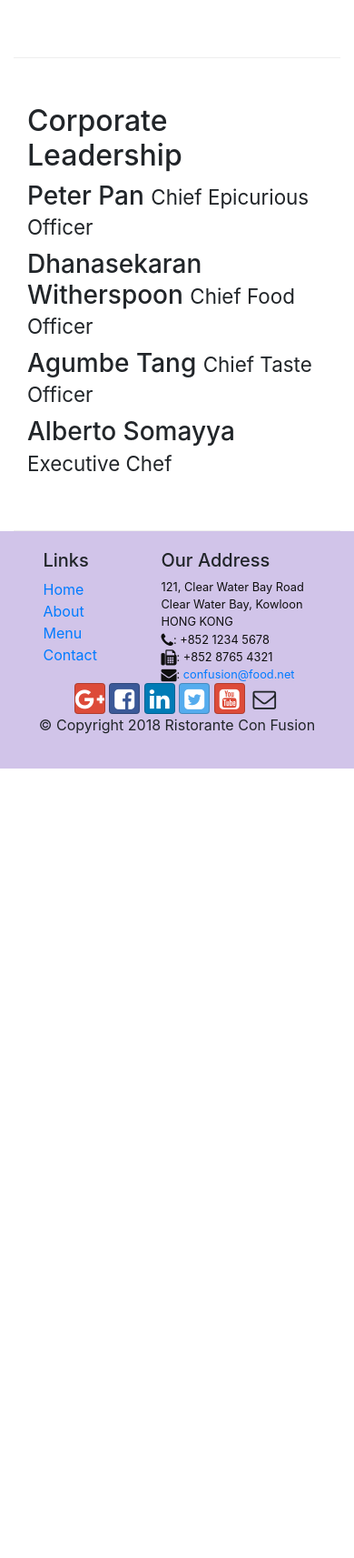
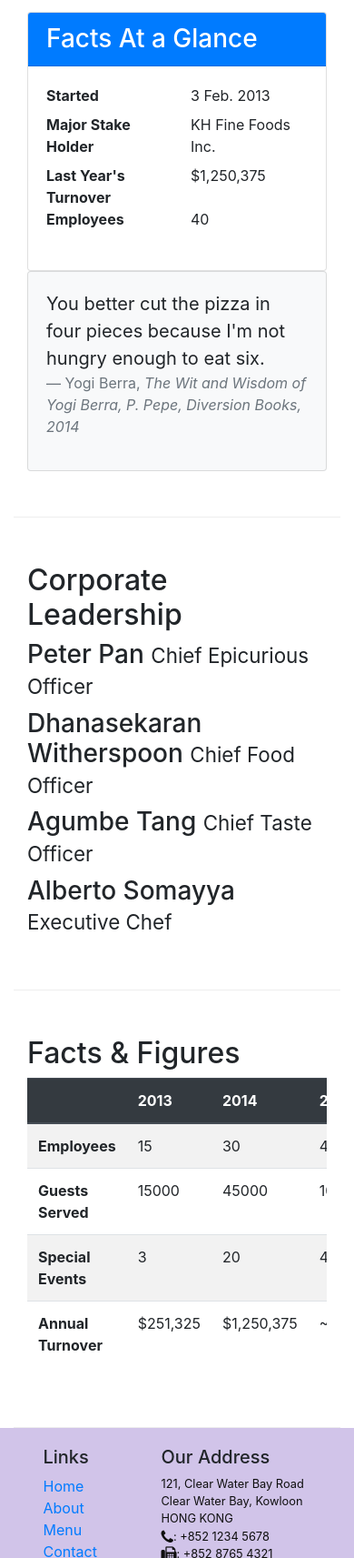
Before and after one commit to jlaidev/Front-End-Web-UI-Frameworks-and-Tools-Bootstrap-4, a website: page conFusion/aboutus.html in a window 390 px wide. Shown: the part 1036-2749 px from the top of the page at 91% size. Before the commit the page ends 1881 px from the top, so only its background shows below. Drawn offline with nearby package versions, Linux system fonts and the light colour scheme.

Commit message:
cards added

```diff
--- a/conFusion/aboutus.html
+++ b/conFusion/aboutus.html
@@ -76,7 +76,33 @@
                 <p>Started in 2010, Ristorante con Fusion quickly established itself as a culinary icon par excellence in Hong Kong. With its unique brand of world fusion cuisine that can be found nowhere else, it enjoys patronage from the A-list clientele in Hong Kong.  Featuring four of the best three-star Michelin chefs in the world, you never know what will arrive on your plate the next time you visit us.</p>
                 <p>The restaurant traces its humble beginnings to <em>The Frying Pan</em>, a successful chain started by our CEO, Mr. Peter Pan, that featured for the first time the world's best cuisines in a pan.</p>
             </div>
-            <div class="col- col-sm">
+            <div class="col-sm">
+                <div class="card">
+                    <h3 class="card-header bg-primary text-white">Facts At a Glance</h3>
+                    <div class="card-body">
+                        <dl class="row">
+                            <dt class="col-6">Started</dt>
+                            <dd class="col-6">3 Feb. 2013</dd>
+                            <dt class="col-6">Major Stake Holder</dt>
+                            <dd class="col-6">KH Fine Foods Inc.</dd>
+                            <dt class="col-6">Last Year's Turnover</dt>
+                            <dd class="col-6">$1,250,375</dd>
+                            <dt class="col-6">Employees</dt>
+                            <dd class="col-6">40</dd>
+                        </dl>
+                    </div>
+                </div>
+            </div>
+            <div class="col-12">
+                <div class="card card-body bg-light">
+                    <blockquote class="blockquote">
+                        <p class="mb-0">You better cut the pizza in four pieces because I'm not hungry enough to eat six.</p>
+                        <footer class="blockquote-footer">Yogi Berra,
+                            <cite title="Source Title">The Wit and Wisdom of Yogi Berra, P. Pepe, Diversion Books, 2014
+                            </cite>
+                        </footer>
+                    </blockquote>
+                </div>
             </div>
         </div>
 
@@ -92,6 +118,51 @@
                 <p class="d-none d-sm-block">Blessed with the most discerning gustatory sense, Agumbe, our CTO, personally ensures that every dish that we serve meets his exacting tastes. Our chefs dread the tongue lashing that ensues if their dish does not meet his exacting standards. He lives by his motto, <em>You click only if you survive my lick.</em></p>
                 <h3>Alberto Somayya <small>Executive Chef</small></h3>
                 <p class="d-none d-sm-block">Award winning three-star Michelin chef with wide International experience having worked closely with whos-who in the culinary world, he specializes in creating mouthwatering Indo-Italian fusion experiences. He says, <em>Put together the cuisines from the two craziest cultures, and you get a winning hit! Amma Mia!</em></p>
+            </div>
+       </div>
+       <div class="row row-content">
+            <div class="col-12 col-sm-9">
+                <h2>Facts &amp; Figures</h2>
+                <div class="table-responsive">
+                    <table class="table table-striped">
+                        <thead class="thead-dark">
+                            <tr>
+                                <th>&nbsp;</th>
+                                <th>2013</th>
+                                <th>2014</th>
+                                <th>2015</th>
+                            </tr>
+                        </thead>
+                        <tbody>
+                            <tr>
+                                <th>Employees</th>
+                                <td>15</td>
+                                <td>30</td>
+                                <td>40</td>
+                            </tr>
+                            <tr>
+                                <th>Guests Served</th>
+                                <td>15000</td>
+                                <td>45000</td>
+                                <td>100,000</td>
+                            </tr>
+                            <tr>
+                                <th>Special Events</th>
+                                <td>3</td>
+                                <td>20</td>
+                                <td>45</td>
+                            </tr>
+                            <tr>
+                                <th>Annual Turnover</th>
+                                <td>$251,325</td>
+                                <td>$1,250,375</td>
+                                <td>~$3,000,000</td>
+                            </tr>
+                        </tbody>
+                    </table>
+                </div>
+            </div>
+            <div class="col-12 col-sm-3">
             </div>
        </div>
 
```
